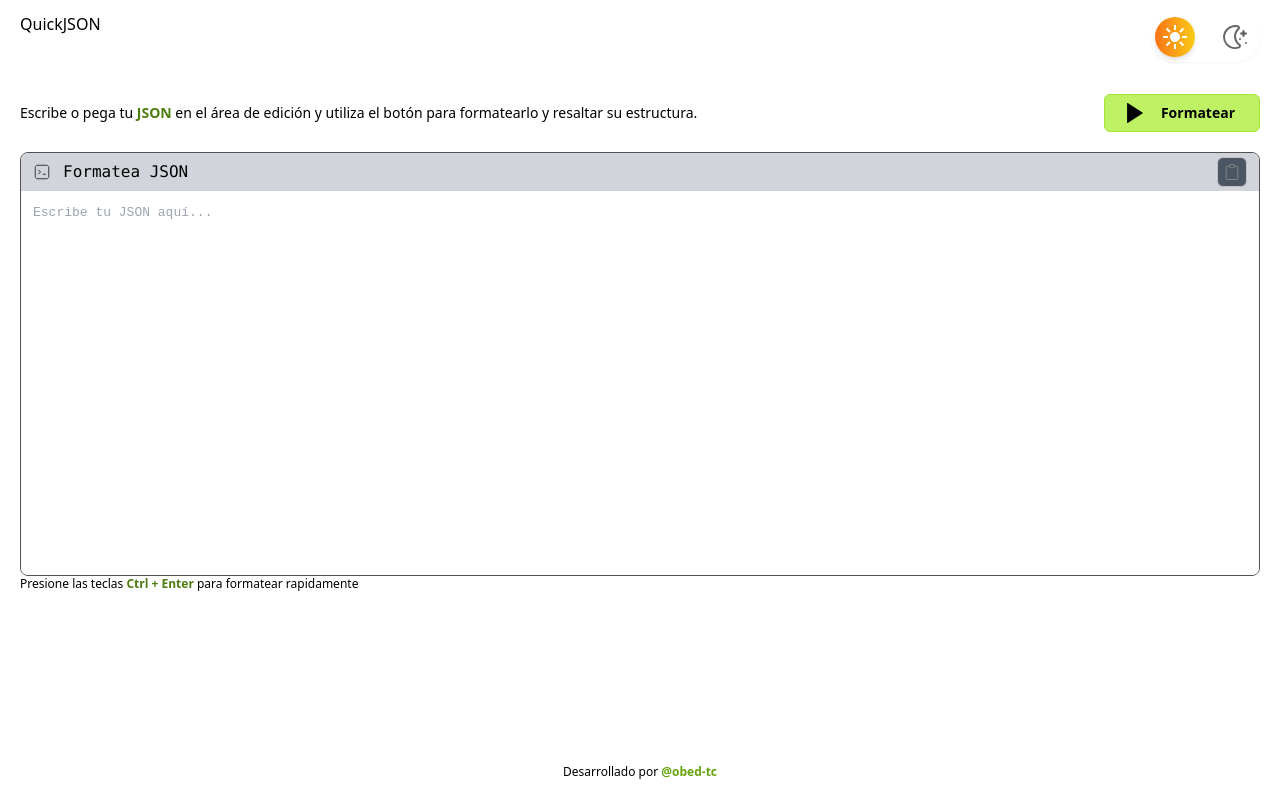
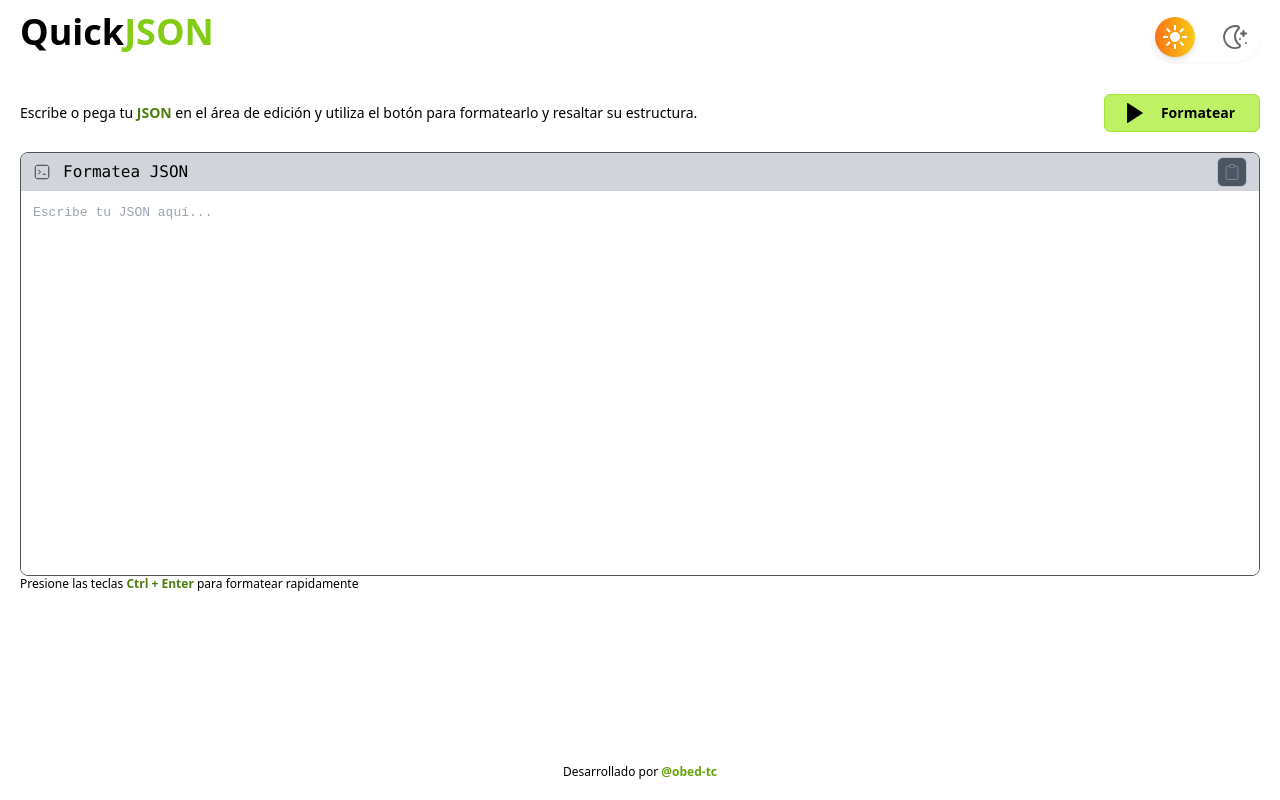
Before and after one commit to obed-tc/QuickJSON, a React (Vite) app: page / in a window 1280 px wide. Built offline with nearby package versions, Linux system fonts and the light colour scheme.

Commit message:
fix: Fixed header mode dark

```diff
--- a/src/components/layout/Header.jsx
+++ b/src/components/layout/Header.jsx
@@ -3,7 +3,10 @@ import SwitchComponent from "../common/SwitchComponent";
 function Header() {
   return (
     <header className=" w-full flex justify-between dark:text-white px-5 py-3">
-      <h1>QuickJSON</h1>
+      <h1 className="text-4xl font-bold ">
+        Quick
+        <span className="text-lime-500">JSON</span>
+      </h1>
       <SwitchComponent />
     </header>
   );
```
